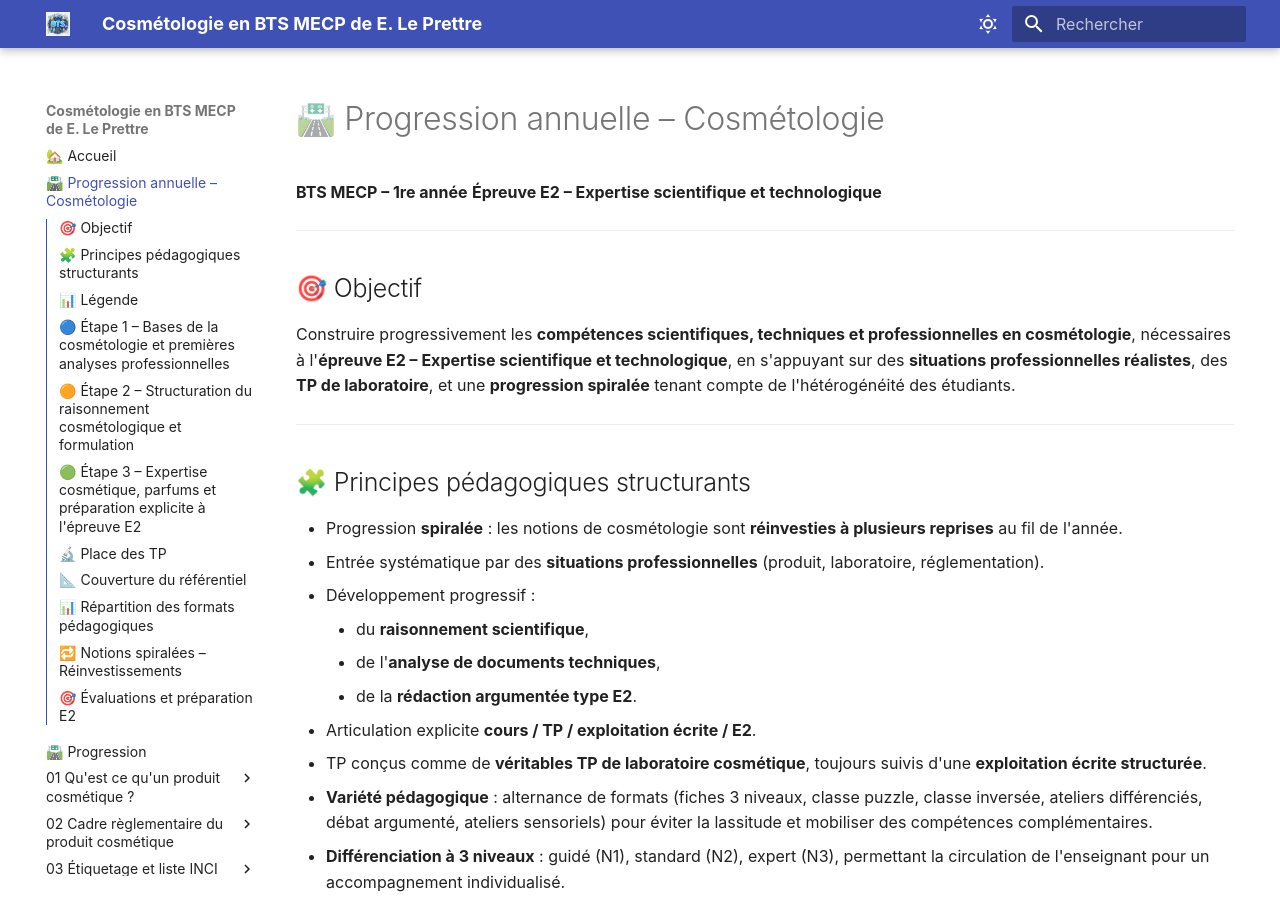
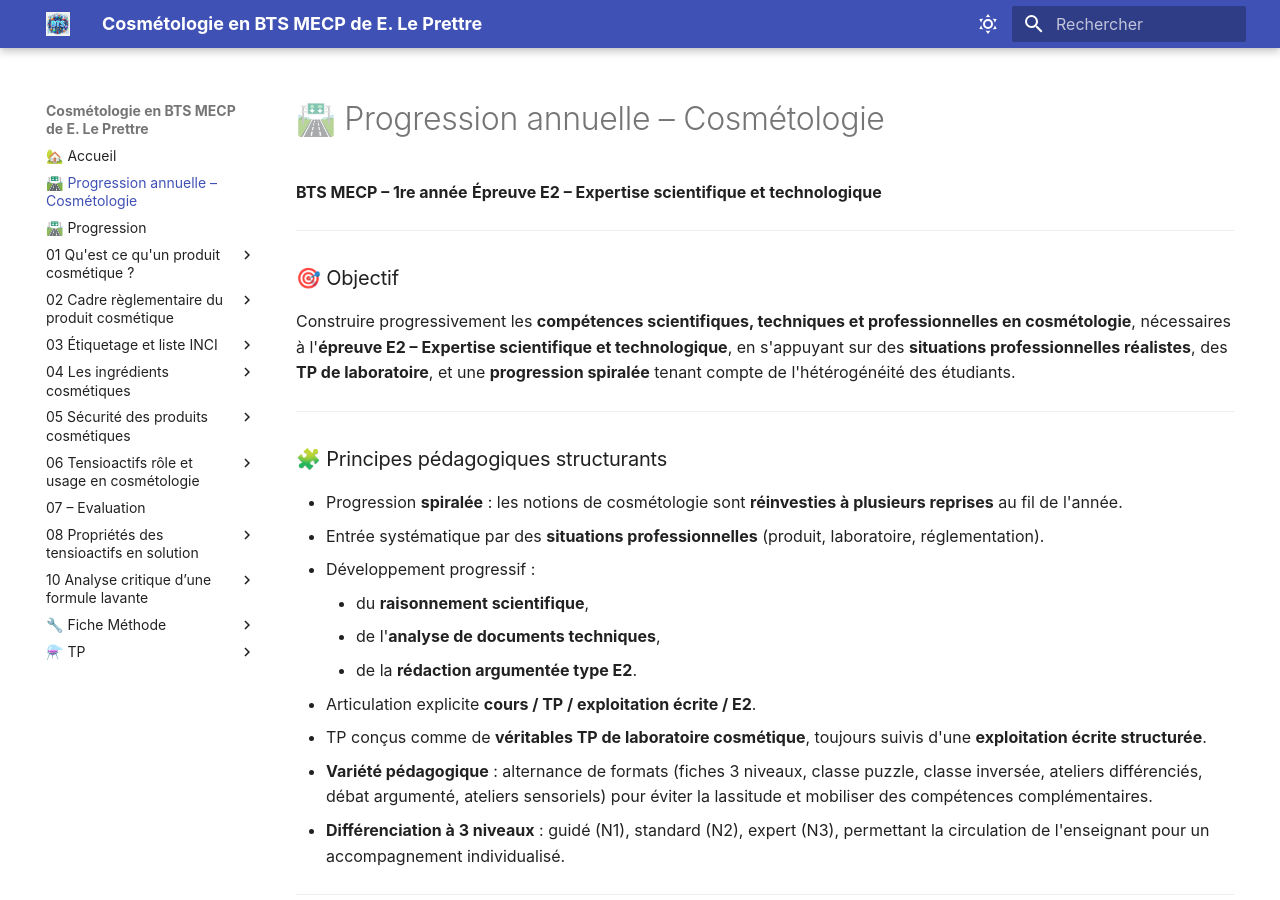
Before and after one commit to E-LePrettre/bts-mecp-cosmetologie, an MkDocs documentation site: the page built from docs/00_Progression/progression.md, in a window 1280 px wide and 900 px high. Built offline with MkDocs 1.6.1 and Material for MkDocs 9.7.7, drawn with Linux system fonts in a browser that asks for light colours.

Commit message:
progression

```diff
--- a/docs/00_Progression/progression.md
+++ b/docs/00_Progression/progression.md
@@ -5,13 +5,13 @@
 
 ---
 
-## 🎯 Objectif
+### 🎯 Objectif
 
 Construire progressivement les **compétences scientifiques, techniques et professionnelles en cosmétologie**, nécessaires à l'**épreuve E2 – Expertise scientifique et technologique**, en s'appuyant sur des **situations professionnelles réalistes**, des **TP de laboratoire**, et une **progression spiralée** tenant compte de l'hétérogénéité des étudiants.
 
 ---
 
-## 🧩 Principes pédagogiques structurants
+### 🧩 Principes pédagogiques structurants
 
 * Progression **spiralée** : les notions de cosmétologie sont **réinvesties à plusieurs reprises** au fil de l'année.
 * Entrée systématique par des **situations professionnelles** (produit, laboratoire, réglementation).
@@ -28,7 +28,7 @@ Construire progressivement les **compétences scientifiques, techniques et profe
 
 ---
 
-## 📊 Légende
+### 📊 Légende
 
 | Symbole | Signification |
 |---------|---------------|
@@ -53,7 +53,7 @@ Construire progressivement les **compétences scientifiques, techniques et profe
 
 ---
 
-## 🔵 Étape 1 – Bases de la cosmétologie et premières analyses professionnelles
+### 🔵 Étape 1 – Bases de la cosmétologie et premières analyses professionnelles
 
 > Cette étape pose les **fondations réglementaires et scientifiques** de la cosmétologie. L'étudiant apprend à identifier, classer et justifier le statut d'un produit, puis découvre les tensioactifs comme premier levier de formulation. La première évaluation type E2 intervient en S7 pour installer les attendus méthodologiques.
 
@@ -72,7 +72,7 @@ Construire progressivement les **compétences scientifiques, techniques et profe
 
 ---
 
-## 🟠 Étape 2 – Structuration du raisonnement cosmétologique et formulation
+### 🟠 Étape 2 – Structuration du raisonnement cosmétologique et formulation
 
 > Cette étape vise à structurer le **raisonnement cosmétologique**, en lien direct avec les **pratiques de laboratoire** et les choix de formulation. L'étudiant passe de l'analyse à la **construction** : écrire une formule, justifier un choix galénique, contrôler un produit. Le bloc se conclut par l'introduction des cosmétiques bio/naturels, notion de culture professionnelle fréquemment mobilisée en E2.
 
@@ -93,7 +93,7 @@ Construire progressivement les **compétences scientifiques, techniques et profe
 
 ---
 
-## 🟢 Étape 3 – Expertise cosmétique, parfums et préparation explicite à l'épreuve E2
+### 🟢 Étape 3 – Expertise cosmétique, parfums et préparation explicite à l'épreuve E2
 
 > Cette étape conduit l'étudiant vers l'**expertise** : pénétration cutanée, efficacité, analyse de résultats expérimentaux, puis découverte du bloc parfums et arômes. Elle se conclut par un **sujet blanc E2** en conditions d'examen et un retour méthodologique individualisé. L'objectif est de rendre l'étudiant **autonome** face à un dossier documentaire type E2.
 
@@ -110,7 +110,7 @@ Construire progressivement les **compétences scientifiques, techniques et profe
 
 ---
 
-## 🔬 Place des TP
+### 🔬 Place des TP
 
 Les TP sont conçus comme **supports d'expertise cosmétologique**, et non comme de simples manipulations :
 
@@ -124,7 +124,7 @@ Chaque TP donne lieu à une **exploitation écrite structurée** conforme aux **
 
 ---
 
-## 📐 Couverture du référentiel
+### 📐 Couverture du référentiel
 
 | Section du référentiel | Séance(s) |
 |------------------------|-----------|
@@ -154,7 +154,7 @@ Chaque TP donne lieu à une **exploitation écrite structurée** conforme aux **
 
 ---
 
-## 📊 Répartition des formats pédagogiques
+### 📊 Répartition des formats pédagogiques
 
 | Format | Séances | Nombre |
 |--------|---------|--------|
@@ -173,7 +173,7 @@ Chaque TP donne lieu à une **exploitation écrite structurée** conforme aux **
 
 ---
 
-## 🔁 Notions spiralées – Réinvestissements
+### 🔁 Notions spiralées – Réinvestissements
 
 | Notion | Introduction | Réinvestissements |
 |--------|-------------|-------------------|
@@ -187,7 +187,7 @@ Chaque TP donne lieu à une **exploitation écrite structurée** conforme aux **
 
 ---
 
-## 🎯 Évaluations et préparation E2
+### 🎯 Évaluations et préparation E2
 
 | Évaluation | Séance | Notions évaluées | Compétences E2 ciblées |
 |------------|--------|------------------|------------------------|
```
